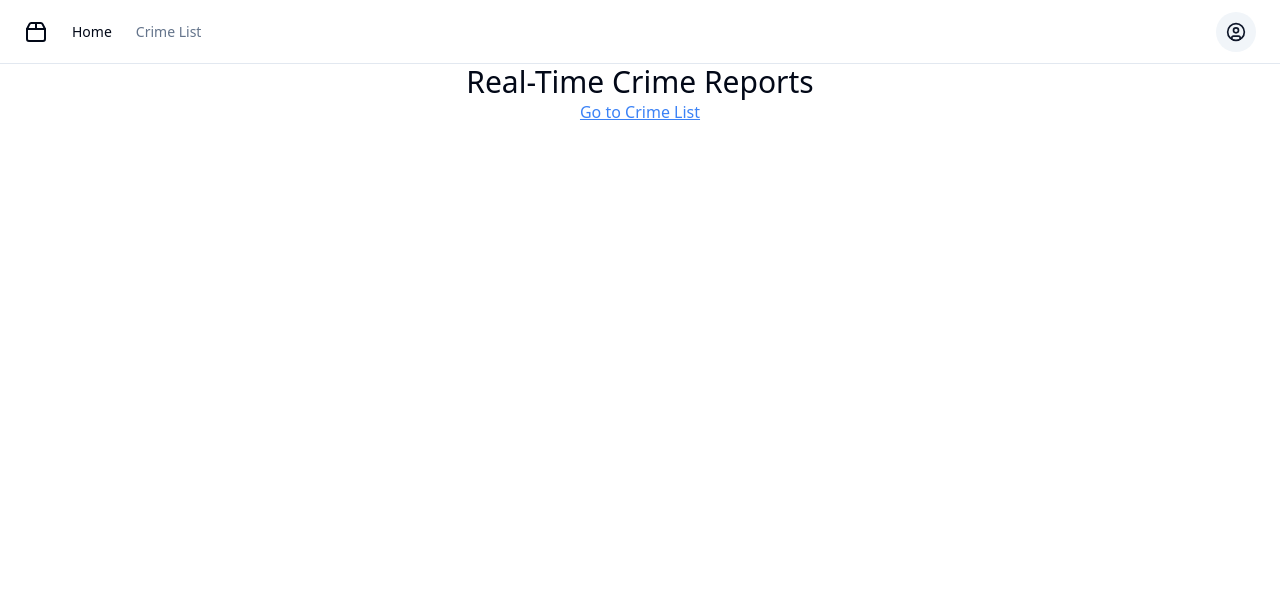
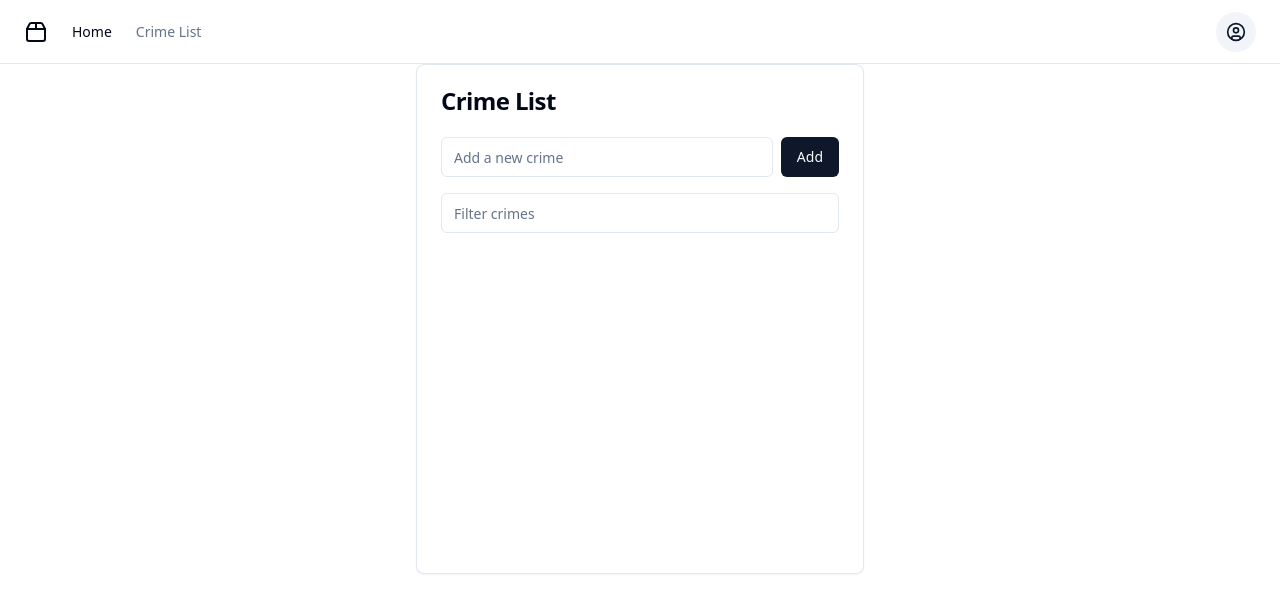
Before and after one commit to GPT-Engineer-App-Dev/realtime-crime-sweden, a React (Vite) app: page / in a window 1280 px wide. Shown: the top 612 px of the page. Built offline with nearby package versions, Linux system fonts and the light colour scheme.

Commit message:
GPT Engineer Update

```diff
--- a/src/pages/Index.jsx
+++ b/src/pages/Index.jsx
@@ -1,17 +1,76 @@
-// Update this page (the content is just a fallback if you fail to update the page)
+import React, { useState, useEffect } from 'react';
+import { Card, CardContent, CardHeader, CardTitle } from "@/components/ui/card";
+import { Button } from "@/components/ui/button";
+import { Input } from "@/components/ui/input";
+import { ScrollArea } from "@/components/ui/scroll-area";
 
-const Index = () => {
+const CrimeList = () => {
+  const [crimes, setCrimes] = useState([]);
+  const [newCrime, setNewCrime] = useState('');
+  const [filter, setFilter] = useState('');
+
+  useEffect(() => {
+    // Fetch crimes from an API or load from local storage
+    const storedCrimes = JSON.parse(localStorage.getItem('crimes')) || [];
+    setCrimes(storedCrimes);
+  }, []);
+
+  useEffect(() => {
+    // Save crimes to local storage whenever the list changes
+    localStorage.setItem('crimes', JSON.stringify(crimes));
+  }, [crimes]);
+
+  const addCrime = () => {
+    if (newCrime.trim() !== '') {
+      setCrimes([...crimes, { id: Date.now(), name: newCrime.trim() }]);
+      setNewCrime('');
+    }
+  };
+
+  const deleteCrime = (id) => {
+    setCrimes(crimes.filter(crime => crime.id !== id));
+  };
+
+  const filteredCrimes = crimes.filter(crime =>
+    crime.name.toLowerCase().includes(filter.toLowerCase())
+  );
+
   return (
-    <div className="text-center">
-      <h1 className="text-3xl">Real-Time Crime Reports</h1>
-      <div id="crime-list-placeholder">
-        {/* Crime list component will be inserted here */}
-        <a href="/crime-list" className="text-blue-500 underline">
-          Go to Crime List
-        </a>
-      </div>
-    </div>
+    <Card className="w-full max-w-md mx-auto">
+      <CardHeader>
+        <CardTitle>Crime List</CardTitle>
+      </CardHeader>
+      <CardContent>
+        <div className="flex space-x-2 mb-4">
+          <Input
+            type="text"
+            placeholder="Add a new crime"
+            value={newCrime}
+            onChange={(e) => setNewCrime(e.target.value)}
+            onKeyPress={(e) => e.key === 'Enter' && addCrime()}
+          />
+          <Button onClick={addCrime}>Add</Button>
+        </div>
+        <Input
+          type="text"
+          placeholder="Filter crimes"
+          value={filter}
+          onChange={(e) => setFilter(e.target.value)}
+          className="mb-4"
+        />
+        <ScrollArea className="h-[300px]">
+          {filteredCrimes.map((crime) => (
+            <div key={crime.id} className="flex justify-between items-center mb-2">
+              <span>{crime.name}</span>
+              <Button variant="destructive" size="sm" onClick={() => deleteCrime(crime.id)}>
+                Delete
+              </Button>
+            </div>
+          ))}
+        </ScrollArea>
+      </CardContent>
+    </Card>
   );
 };
 
-export default Index;
+export default CrimeList;
```
